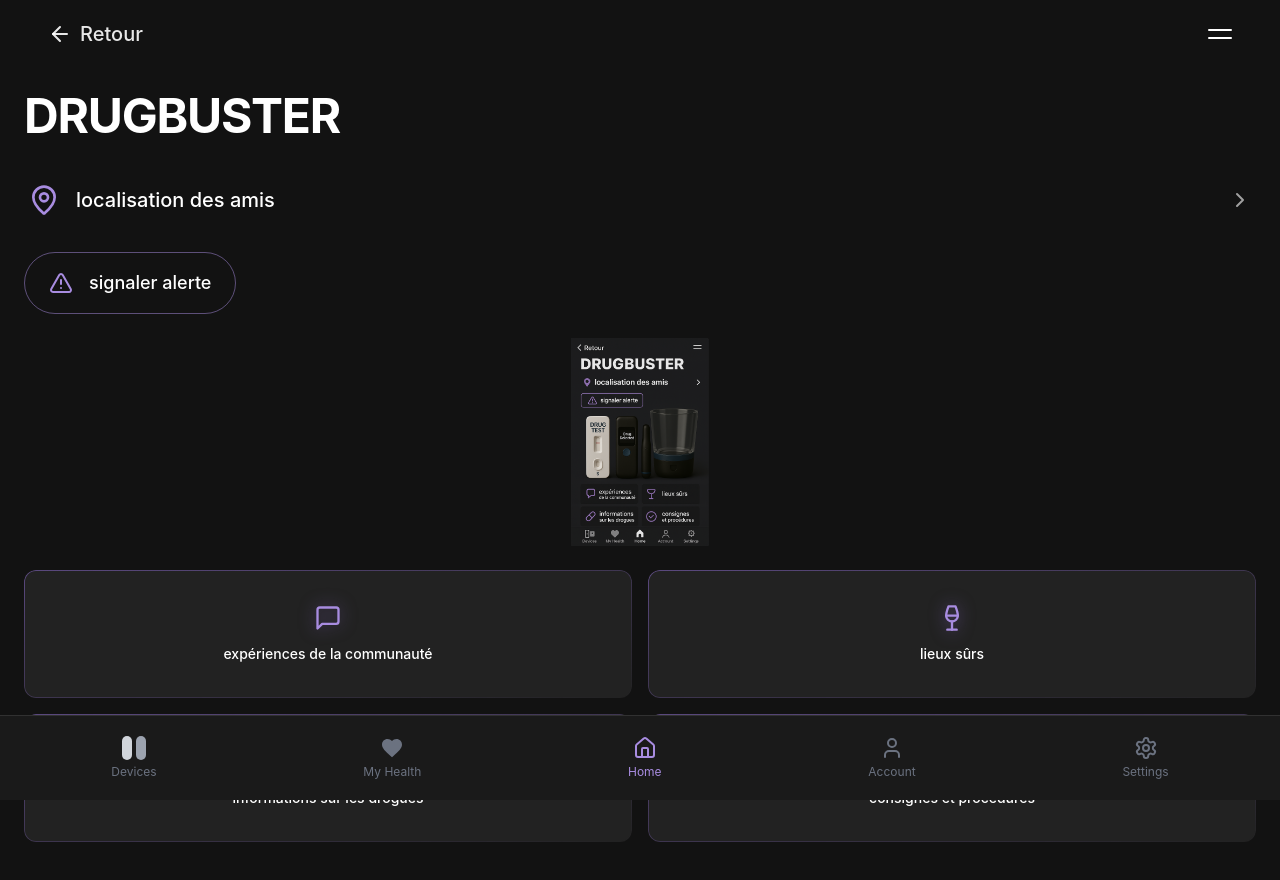
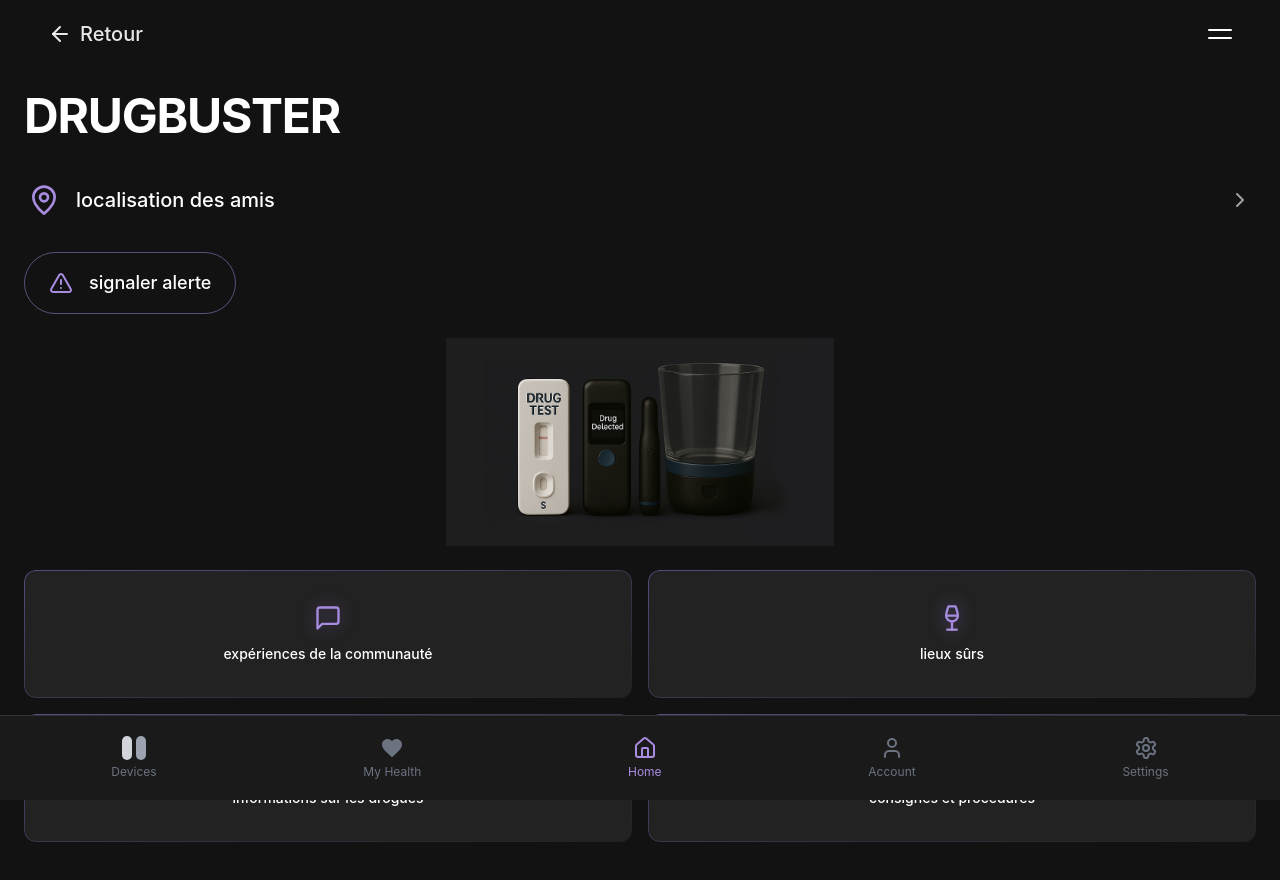
Before and after one commit to creaserviceProf/mobile-iconify, a React (Vite) app: page / in a window 1280 px wide. Shown: the top 880 px of the page. Built offline with nearby package versions, Linux system fonts and the light colour scheme.

Commit message:
Replace drug test device image
Replaced the image of drug test devices with a new one.

```diff
--- a/src/components/DrugTestDevices.tsx
+++ b/src/components/DrugTestDevices.tsx
@@ -5,10 +5,10 @@ const DrugTestDevices = () => {
   return (
     <div className="flex justify-center mt-4 mb-8 relative animate-fade-in">
       <img
-        src="/lovable-uploads/f0d5f2c1-67bc-4b96-aad1-611e5ecc072b.png"
+        src="/lovable-uploads/06dc8068-a4c7-456e-b50d-a3339bc0091f.png"
         alt="Drug Testing Devices"
         className="w-full max-w-md object-contain h-52 rounded-xl"
-        style={{ objectPosition: '50% 80%' }}
+        style={{ objectPosition: '50% 50%' }}
       />
     </div>
   );
```
Also changed, not shown: public/lovable-uploads/06dc8068-a4c7-456e-b50d-a3339bc0091f.png (added).
